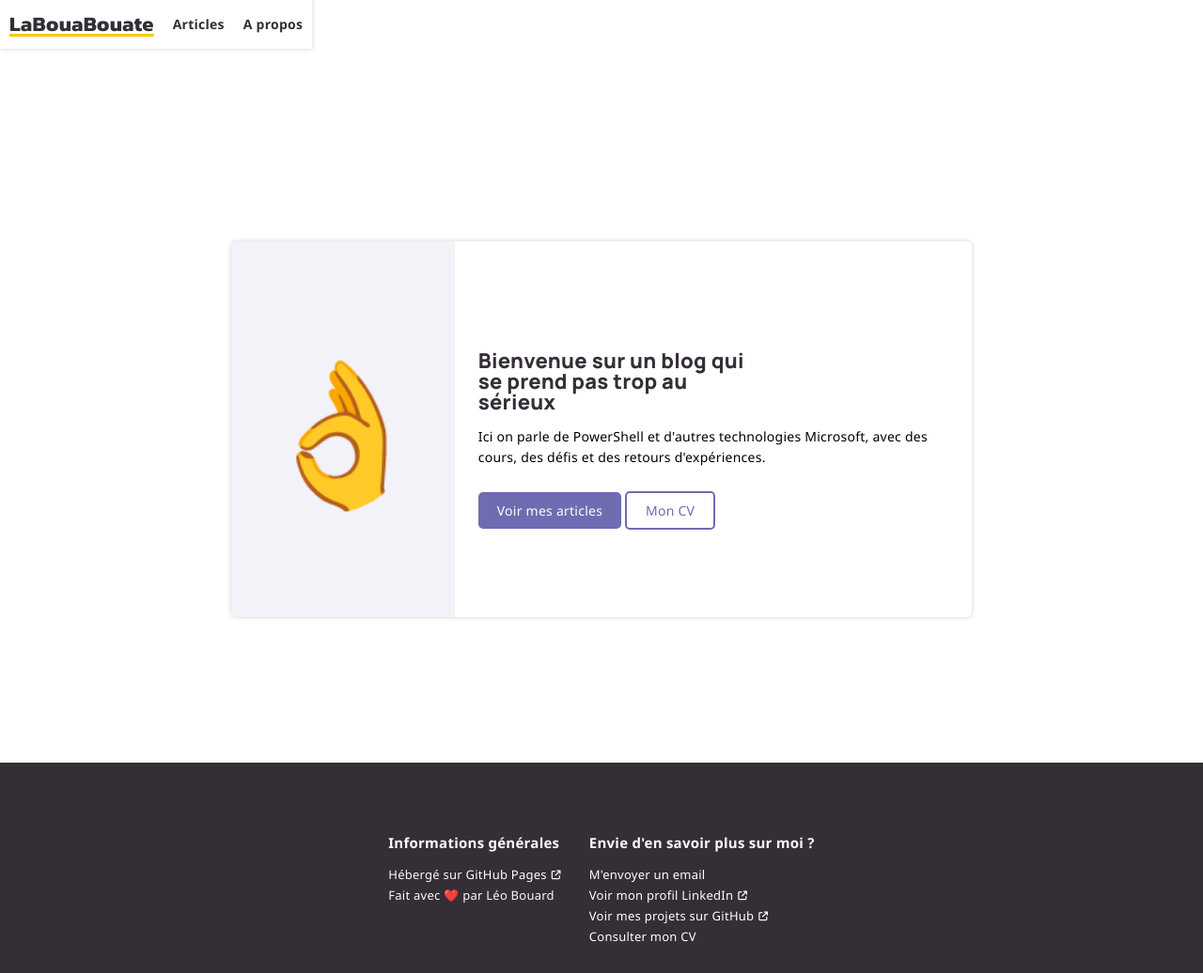
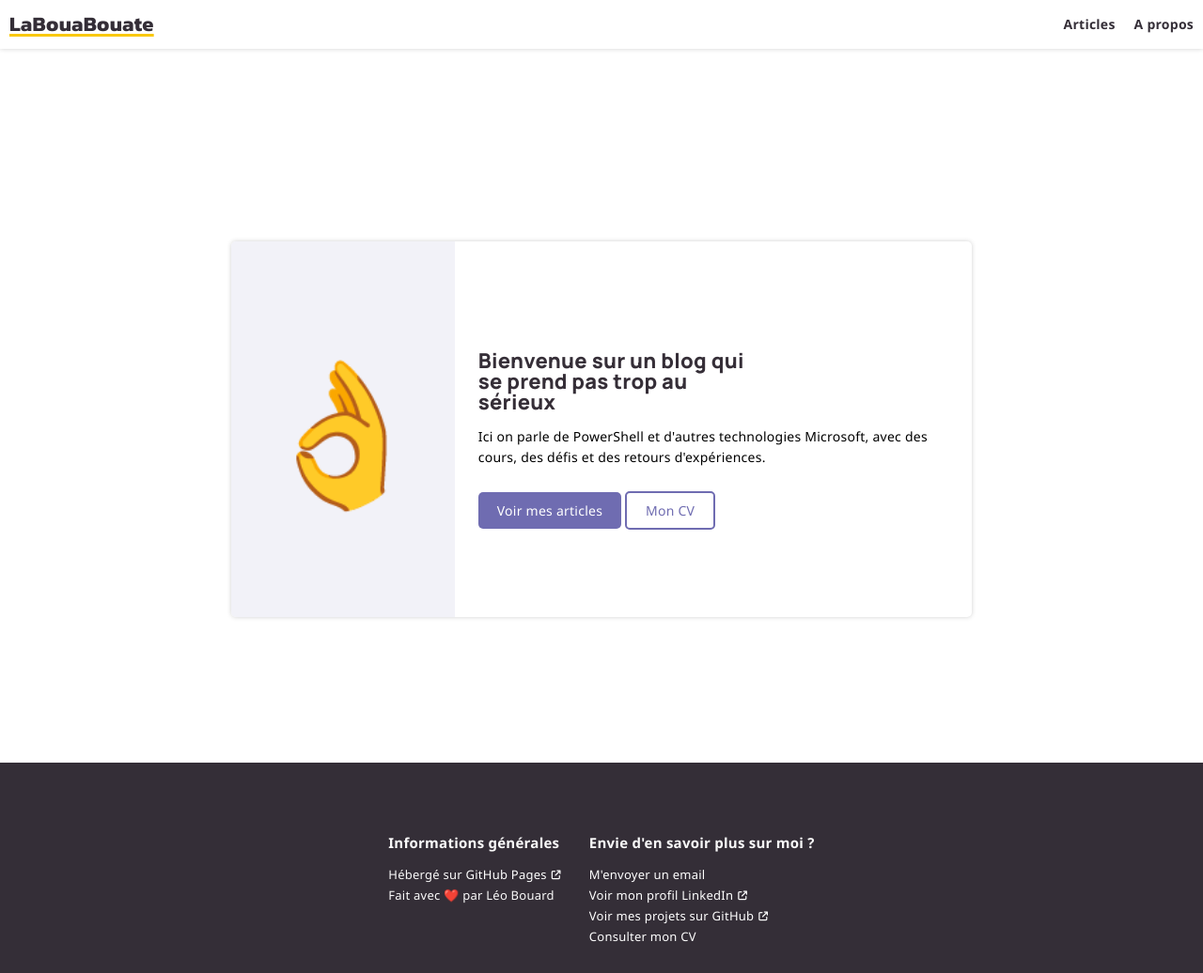
Before and after one commit to leobouard/leobouard.github.io, a Jekyll site: the page built from index.md, in a window 1280 px wide. Shown: the whole page at 94% size. Built offline with Jekyll 4.4.1, drawn with Linux system fonts in a browser that asks for light colours; nearby versions of some CDN libraries; some web fonts are replaced; our own code applies the rules of GitHub Pages for plain Markdown files.

Commit message:
Update style.scss

```diff
--- a/assets/css/style.scss
+++ b/assets/css/style.scss
@@ -3,7 +3,7 @@
 
 ::root {
     --text-color: #000;
-    --box-shadow: 0px 0px 5px 0px #00000030;
+    --box-shadow:
     --title-color: #342E37;
     --border-color: #DDD;
     --main-bg-color: #F2F2F2;
@@ -37,16 +37,11 @@ header {
     width: 100%;
     justify-content: space-between;
     align-items: center;
-    background-color: var(--content-bg-color);
-    box-shadow: var(--box-shadow);
+    background-color: #FFF;
+    box-shadow: 0px 0px 5px 0px #00000030;
 
     nav {
-        background-color: #fff;
-        display: block;
-        margin: 0;
-        overflow: hidden;
-        position: static;
-        box-shadow: 0px 0px 5px 0px #00000030;
+        width: 100%;
     }
 
     nav > a {
```
